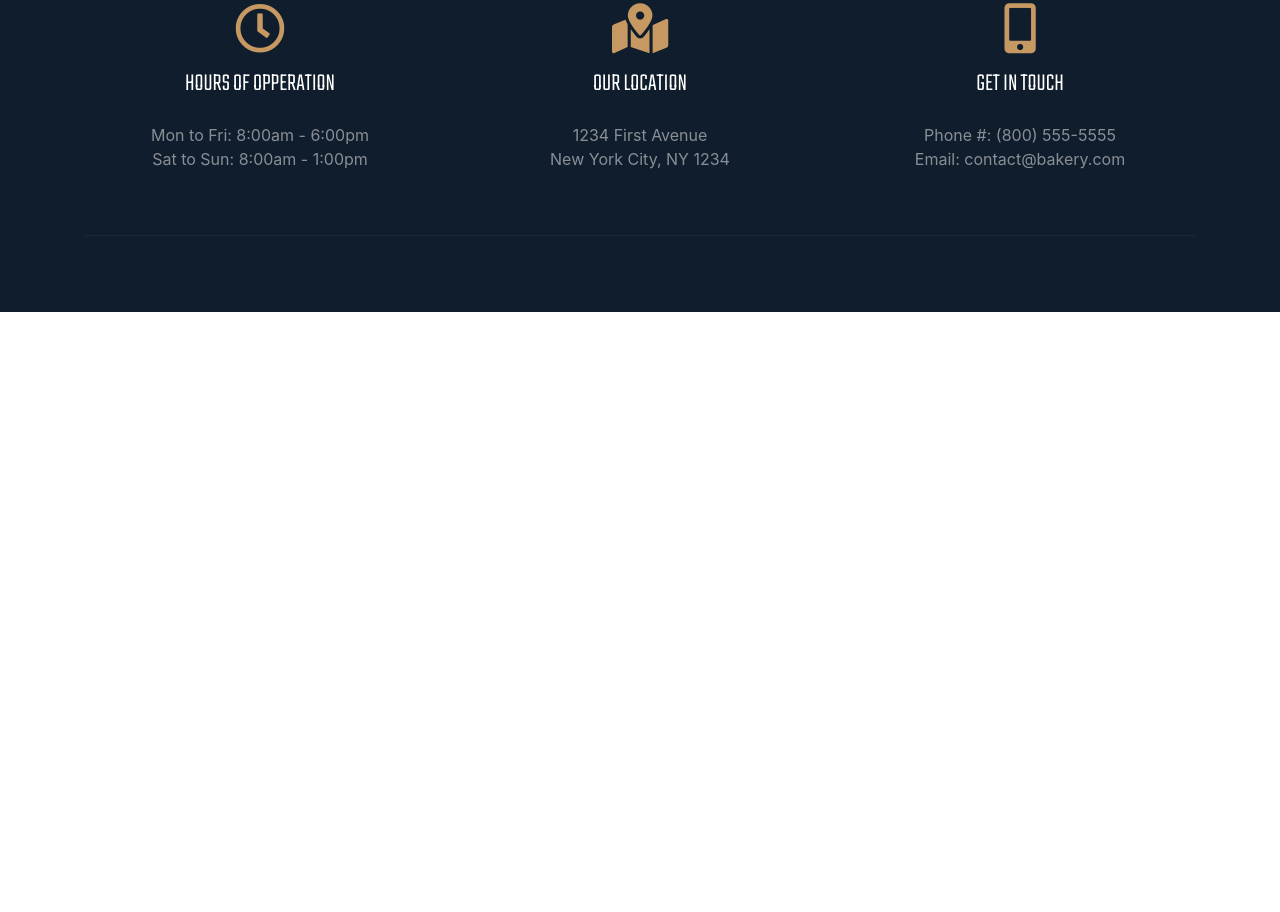
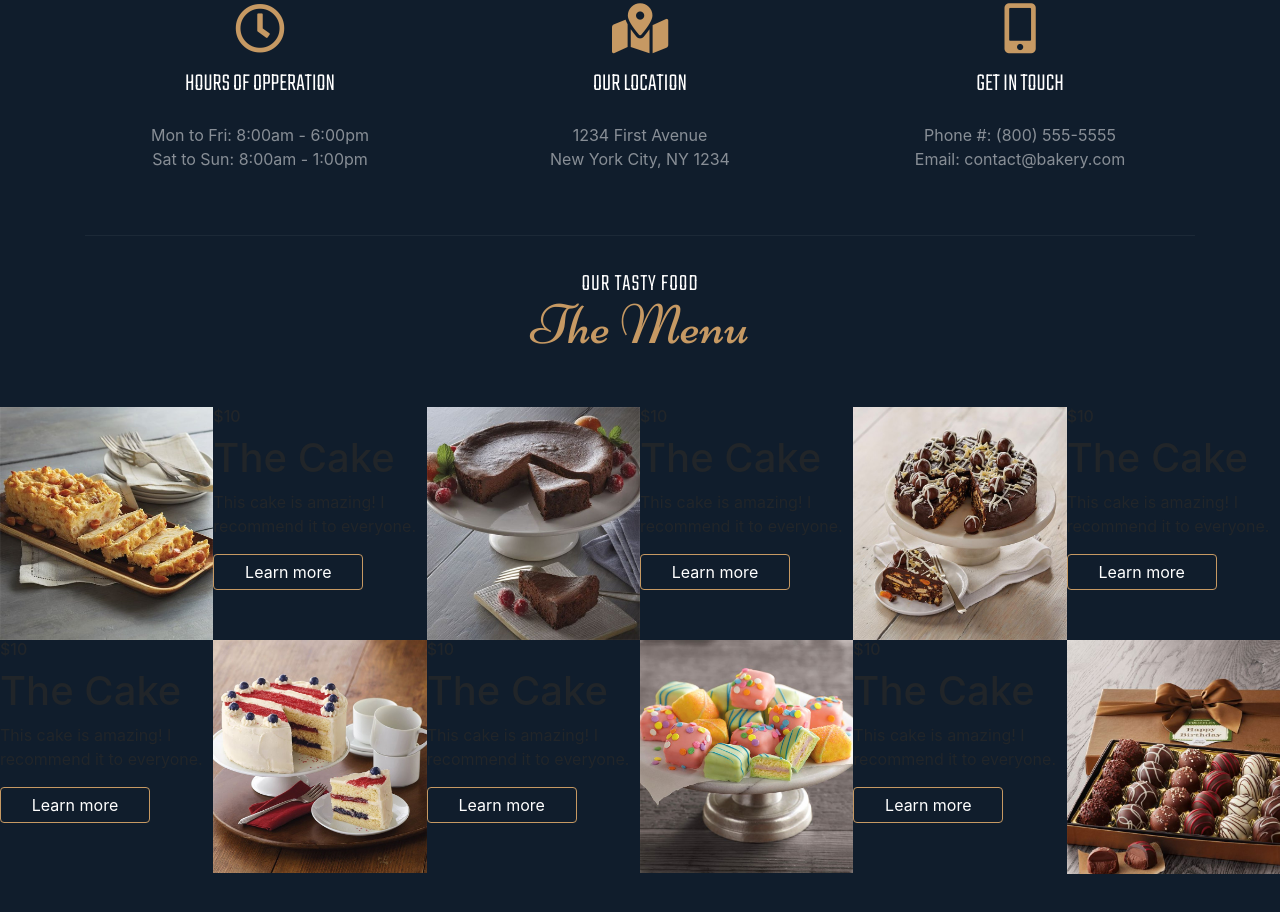
Before and after one commit to andrikoulas7/Responsive-website-with-Bootstrap, a plain HTML site: page index.html in a window 1280 px wide. Shown: the part 1485-2397 px from the top of the page. Before the commit the page ends 1797 px from the top, so only its background shows below. Drawn offline with nearby package versions, Linux system fonts and the light colour scheme.

Commit message:
Fix - Menu row and column order

```diff
--- a/index.html
+++ b/index.html
@@ -61,7 +61,7 @@
                         <p>Lorem ipsum dolor sit amet consectetur adipisicing elit. Recusandae veritatis voluptates
                             nobis sapiente expedita tenetur dolorum accusamus natus aliquam officiis rerum, fugiat
                             tempora laborum aspernatur necessitatibus suscipit ab excepturi totam.</p>
-                            <a class="btn mt-4 mb-5 mb-md-0" href="#">Find out more</a>
+                        <a class="btn mt-4 mb-5 mb-md-0" href="#">Find out more</a>
                     </div>
                     <div class="col-12 col-md-6">
                         <img class="img-fluid" src="images/about-img.jpg" alt="">
@@ -102,6 +102,93 @@
                 </div>
                 <hr class="mt-5">
             </div>
+
+            <div class="container-fluid p-0">
+                <div class="section-heading my-5 text-center">
+                    <h4 class="text-white">Our Tasty Food</h4>
+                    <h1 class="display-4">The Menu</h1>
+                </div>
+
+                <!-- Row #1 -->
+                <div class="row no-gutters">
+                    <!-- Column set #1 -->
+                    <div class="col-12 col-sm-6 col-xl-2 order-sm-1 order-xl-1">
+                        <img class="img-fluid" src="images/menu-item-1.jpg" alt="">
+                    </div>
+                    <div class="col-12 col-sm-6 col-xl-2 order-sm-2 order-xl-2 point-left">
+                        <div class="menu-item-desc">
+                        <h6>$10</h6>
+                        <h1>The Cake</h1>
+                        <p>This cake is amazing! I recommend it to everyone.</p>
+                        <a href="#" class="btn mt-3 d-none d-xl-block">Learn more</a>
+                    </div>
+                </div>
+                <!-- Column set #2 -->
+                <div class="col-12 col-sm-6 col-xl-2 order-sm-4 order-xl-3">
+                    <img class="img-fluid" src="images/menu-item-2.jpg" alt="">
+                </div>
+                <div class="col-12 col-sm-6 col-xl-2 order-sm-3 order-xl-4 point-left">
+                    <div class="menu-item-desc">
+                        <h6>$10</h6>
+                        <h1>The Cake</h1>
+                        <p>This cake is amazing! I recommend it to everyone.</p>
+                        <a href="#" class="btn mt-3 d-none d-xl-block">Learn more</a>
+                    </div>
+                </div>
+                <!-- Column set #3 -->
+                <div class="col-12 col-sm-6 col-xl-2 order-sm-5 order-xl-5">
+                    <img class="img-fluid" src="images/menu-item-3.jpg" alt="">
+                </div>
+                <div class="col-12 col-sm-6 col-xl-2 order-sm-6 order-xl-6 point-left">
+                    <div class="menu-item-desc">
+                        <h6>$10</h6>
+                        <h1>The Cake</h1>
+                        <p>This cake is amazing! I recommend it to everyone.</p>
+                        <a href="#" class="btn mt-3 d-none d-xl-block">Learn more</a>
+                    </div>
+                </div>
+            </div>
+
+            <!-- Row #2 -->
+            <div class="row no-gutters">
+                <!-- Column set #4 -->
+                <div class="col-12 col-sm-6 col-xl-2 order-sm-2 order-xl-2">
+                    <img class="img-fluid" src="images/menu-item-4.jpg" alt="">
+                </div>
+                <div class="col-12 col-sm-6 col-xl-2 order-sm-1 order-xl-1 point-right">
+                    <div class="menu-item-desc">
+                        <h6>$10</h6>
+                        <h1>The Cake</h1>
+                        <p>This cake is amazing! I recommend it to everyone.</p>
+                        <a href="#" class="btn mt-3 d-none d-xl-block">Learn more</a>
+                    </div>
+                </div>
+            <!-- Column set #5 -->
+            <div class="col-12 col-sm-6 col-xl-2 order-sm-3 order-xl-4">
+                <img class="img-fluid" src="images/menu-item-5.jpg" alt="">
+            </div>
+            <div class="col-12 col-sm-6 col-xl-2 order-sm-5 order-xl-3 point-right">
+                <div class="menu-item-desc">
+                    <h6>$10</h6>
+                    <h1>The Cake</h1>
+                    <p>This cake is amazing! I recommend it to everyone.</p>
+                    <a href="#" class="btn mt-3 d-none d-xl-block">Learn more</a>
+                </div>
+            </div>
+            <!-- Column set #6 -->
+            <div class="col-12 col-sm-6 col-xl-2 order-sm-6 order-xl-6">
+                <img class="img-fluid" src="images/menu-item-6.jpg" alt="">
+            </div>
+            <div class="col-12 col-sm-6 col-xl-2 order-sm-5 order-xl-5 point-right">
+                <div class="menu-item-desc">
+                    <h6>$10</h6>
+                    <h1>The Cake</h1>
+                    <p>This cake is amazing! I recommend it to everyone.</p>
+                    <a href="#" class="btn mt-3 d-none d-xl-block">Learn more</a>
+                </div>
+            </div>
+            </div>
+
         </section>
     </main>
 
```
